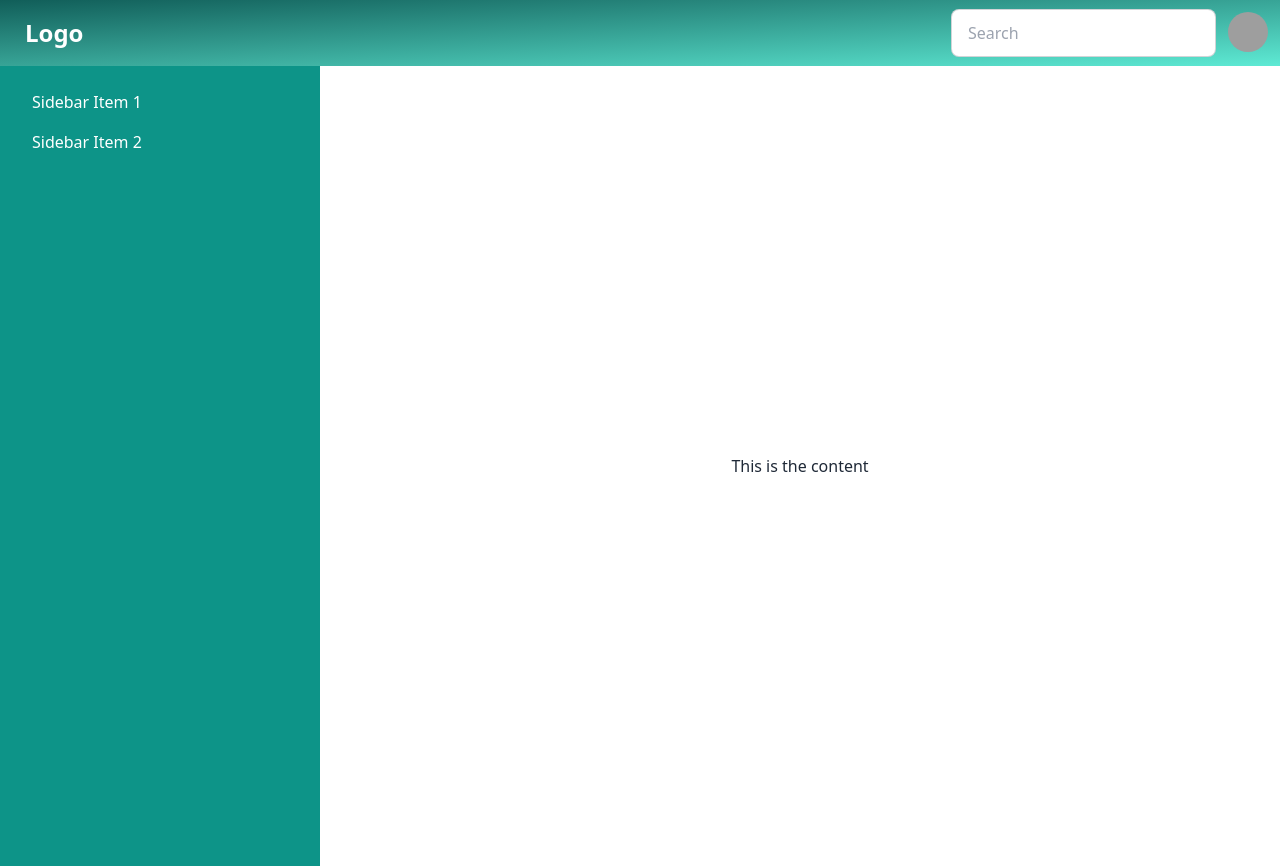
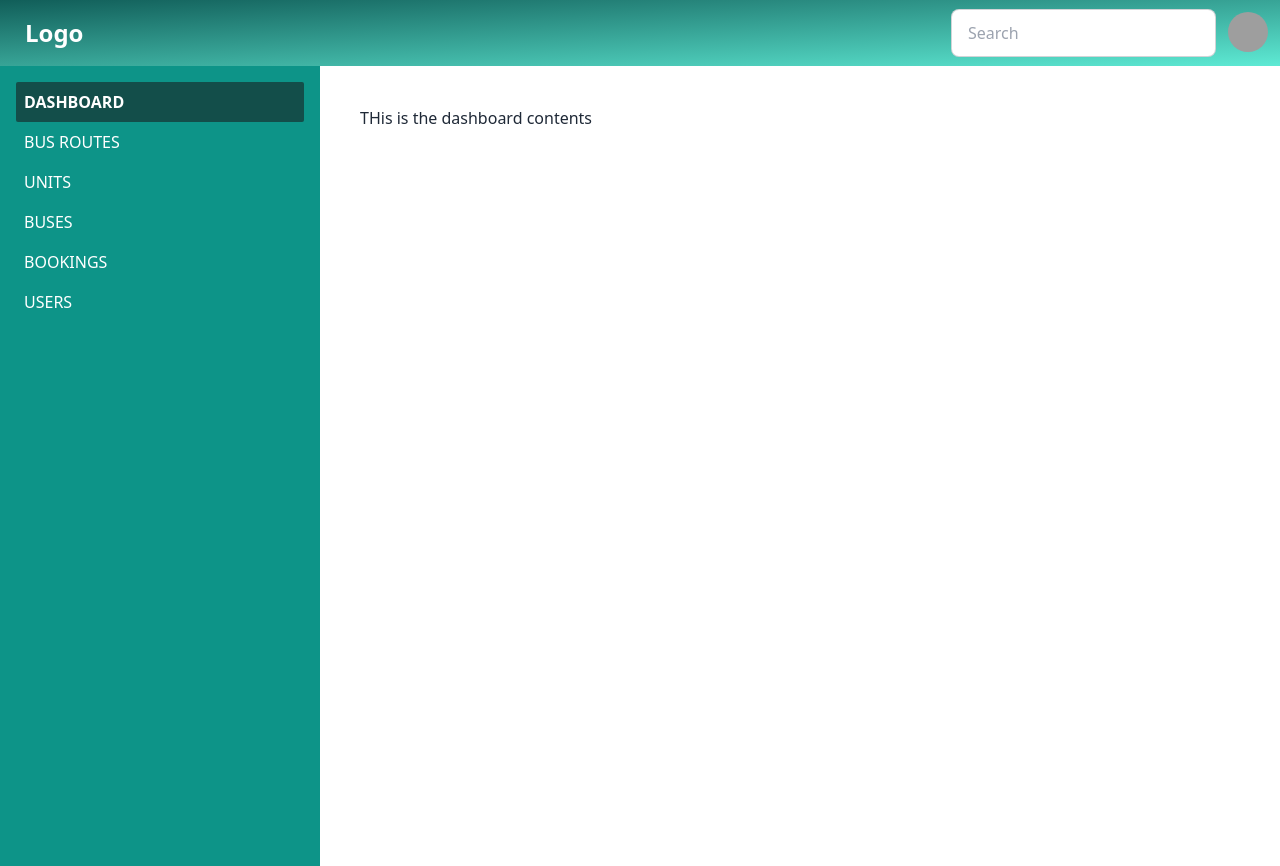
Before and after one commit to nazmul37290/Bus-services-client-, a React (Vite) app: page /admin in a window 1280 px wide. Built offline with nearby package versions, Linux system fonts and the light colour scheme; grey boxes are pictures that could not be loaded.

Commit message:
added bus routes admin page

```diff
--- a/src/Routes/NavigationRoutes.jsx
+++ b/src/Routes/NavigationRoutes.jsx
@@ -6,6 +6,8 @@ import BusLists from "../pages/BusLists";
 import SelectBusSeats from "../pages/SelectBusSeats";
 import CheckOutPage from "../pages/CheckOutPage";
 import Dashboard from "../pages/admin pages/Dashboard";
+import BusRoutes from "../pages/admin pages/BusRoutes";
+import DashboardContent from "../pages/admin pages/DashboardContent";
 const NavigationRoutes = () => {
   return (
     <Routes>
@@ -22,7 +24,10 @@ const NavigationRoutes = () => {
         ></Route>
         <Route path="/tickets" element={<Tickets></Tickets>}></Route>
       </Route>
-      <Route path="/admin" element={<Dashboard></Dashboard>}></Route>
+      <Route path="/admin" element={<Dashboard></Dashboard>}>
+        <Route index element={<DashboardContent></DashboardContent>}></Route>
+        <Route path="bus-routes" element={<BusRoutes></BusRoutes>}></Route>
+      </Route>
     </Routes>
   );
 };
--- /dev/null
+++ b/src/pages/admin pages/BusRoutes.jsx
@@ -0,0 +1,97 @@
+import axios from "axios";
+import { useEffect, useState } from "react";
+import { CiCirclePlus } from "react-icons/ci";
+import { FaRegEdit } from "react-icons/fa";
+import { FaMagnifyingGlass } from "react-icons/fa6";
+import { IoTrashBin } from "react-icons/io5";
+import { Link } from "react-router";
+
+const BusRoutes = () => {
+  const [routes, setRoutes] = useState([]);
+  useEffect(() => {
+    axios.get(`${import.meta.env.VITE_BASE_URL}/bus-routes`).then((result) => {
+      setRoutes(result.data.data);
+    });
+  }, []);
+  return (
+    <div>
+      <div className="flex justify-between items-center">
+        <h3 className="text-teal-600 font-semibold text-2xl uppercase">
+          All Bus Routes
+        </h3>
+        <div className="flex items-center gap-5">
+          <button className="btn bg-teal-600 text-base text-white ">
+            <Link className="flex items-center gap-2">
+              Create New{" "}
+              <span>
+                <CiCirclePlus size={25} />
+              </span>
+            </Link>
+          </button>
+          <div className="flex">
+            <input
+              type="search"
+              className="border-teal-600 border rounded-md mr-1 px-4"
+              name="search"
+              placeholder="Search..."
+              id="search"
+            />
+            <button className="btn bg-teal-600 text-lg text-white ">
+              <FaMagnifyingGlass></FaMagnifyingGlass>
+            </button>
+          </div>
+        </div>
+      </div>
+      <div className="mt-10">
+        <div className="overflow-x-auto">
+          <table className="table table-zebra">
+            {/* head */}
+            <thead>
+              <tr>
+                <th>SL</th>
+                <th>EXAM NAME</th>
+                <th>EXAM LOCATION</th>
+                <th>STATUS</th>
+                <th>ACTIONS</th>
+              </tr>
+            </thead>
+            <tbody>
+              {routes?.map((route, index) => {
+                return (
+                  <tr key={index}>
+                    <td>{index + 1}</td>
+                    <td className="font-semibold">{route?.examName}</td>
+                    <td className="font-medium">{route?.examCenterName}</td>
+                    <td>
+                      <span
+                        className={`${
+                          route?.status === "active"
+                            ? " bg-teal-600 font-semibold"
+                            : "bg-red-600"
+                        } badge text-white uppercase text-xs`}
+                      >
+                        {route?.status}
+                      </span>
+                    </td>
+                    <td>
+                      <div className="flex gap-3">
+                        <Link to={""}>
+                          <FaRegEdit color="teal" size={20} />
+                        </Link>
+                        <Link to={""}>
+                          <IoTrashBin color="red" size={20} />
+                        </Link>
+                      </div>
+                    </td>
+                  </tr>
+                );
+              })}
+            </tbody>
+          </table>
+        </div>
+      </div>
+    </div>
+  );
+};
+
+export default BusRoutes;
--- a/src/pages/admin pages/Dashboard.jsx
+++ b/src/pages/admin pages/Dashboard.jsx
@@ -1,6 +1,14 @@
 import { GiHamburgerMenu } from "react-icons/gi";
-import { Link } from "react-router";
+import { Link, NavLink, Outlet } from "react-router";
 
+const dashboardLinks = [
+  { text: "Dashboard", href: "/admin" },
+  { text: "Bus Routes", href: "/admin/bus-routes" },
+  { text: "Units", href: "/admin/units" },
+  { text: "Buses", href: "/admin/buses" },
+  { text: "Bookings", href: "/admin/bookings" },
+  { text: "Users", href: "/admin/users" },
+];
 const Dashboard = () => {
   return (
     <>
@@ -57,9 +65,9 @@ const Dashboard = () => {
       <div>
         <div className="drawer  lg:drawer-open">
           <input id="my-drawer-2" type="checkbox" className="drawer-toggle" />
-          <div className="drawer-content flex flex-col items-center justify-center">
+          <div className="drawer-content p-10">
             {/* Page content here */}
-            <h3>This is the content</h3>
+            <Outlet></Outlet>
           </div>
           <div className="drawer-side">
             <label
@@ -67,14 +75,27 @@ const Dashboard = () => {
               aria-label="close sidebar"
               className="drawer-overlay"
             ></label>
-            <ul className="menu bg-teal-600 text-white font-medium text-base min-h-full w-80 p-4">
+            <ul className="menu bg-teal-600 text-white font-medium text-base min-h-full uppercase w-80 p-4">
               {/* Sidebar content here */}
-              <li>
-                <a>Sidebar Item 1</a>
-              </li>
-              <li>
-                <a>Sidebar Item 2</a>
-              </li>
+              {dashboardLinks.map((link, index) => {
+                return (
+                  <NavLink
+                    key={index}
+                    to={link?.href}
+                    end
+                    className={({ isActive }) =>
+                      `${
+                        isActive
+                          ? "font-bold  text-white p-1 bg-teal-900 rounded-sm"
+                          : ""
+                      } p-2
+                    `
+                    }
+                  >
+                    {link?.text}
+                  </NavLink>
+                );
+              })}
             </ul>
           </div>
         </div>
--- /dev/null
+++ b/src/pages/admin pages/DashboardContent.jsx
@@ -0,0 +1,9 @@
+const DashboardContent = () => {
+  return (
+    <div>
+      <h2>THis is the dashboard contents</h2>
+    </div>
+  );
+};
+
+export default DashboardContent;
```
